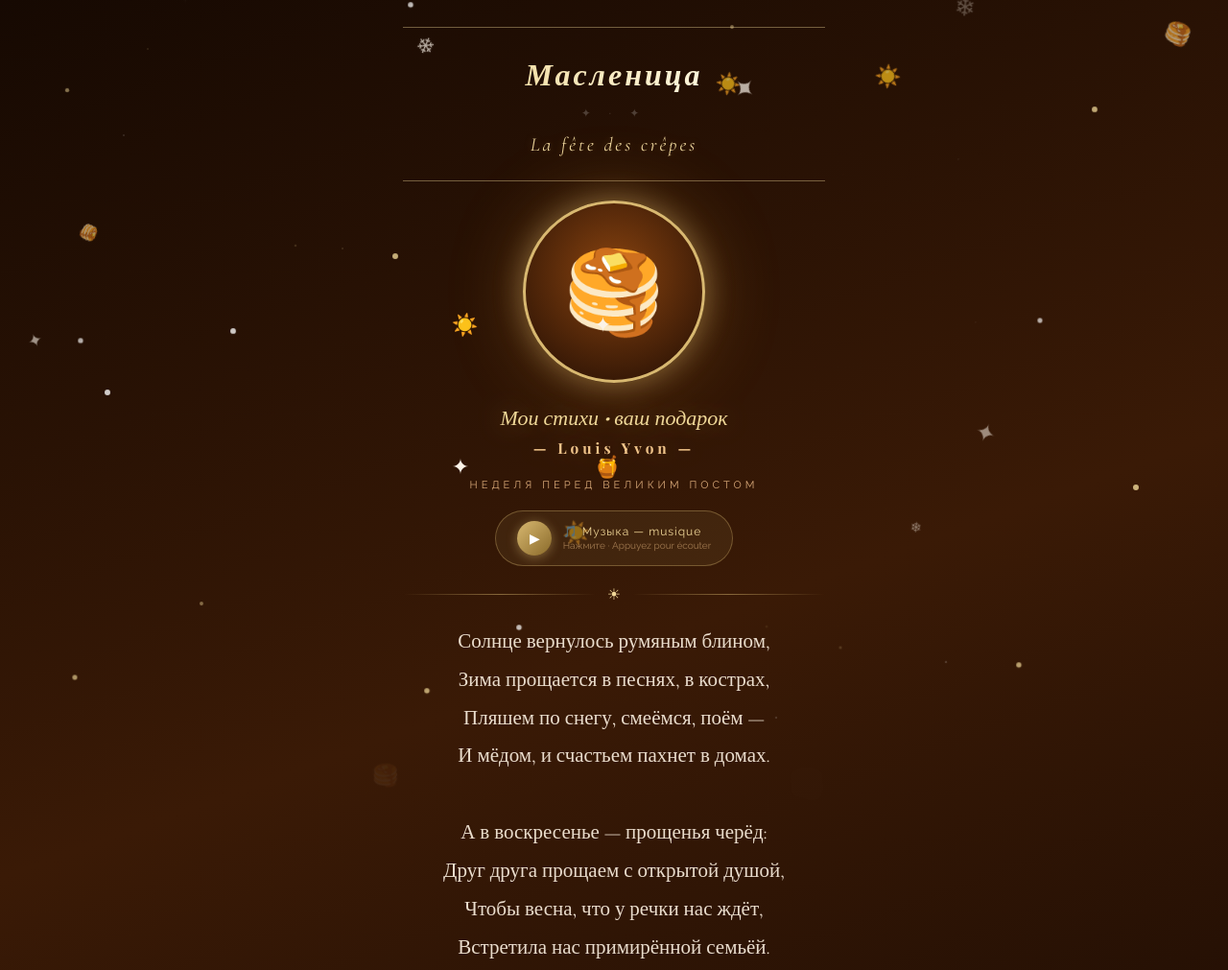
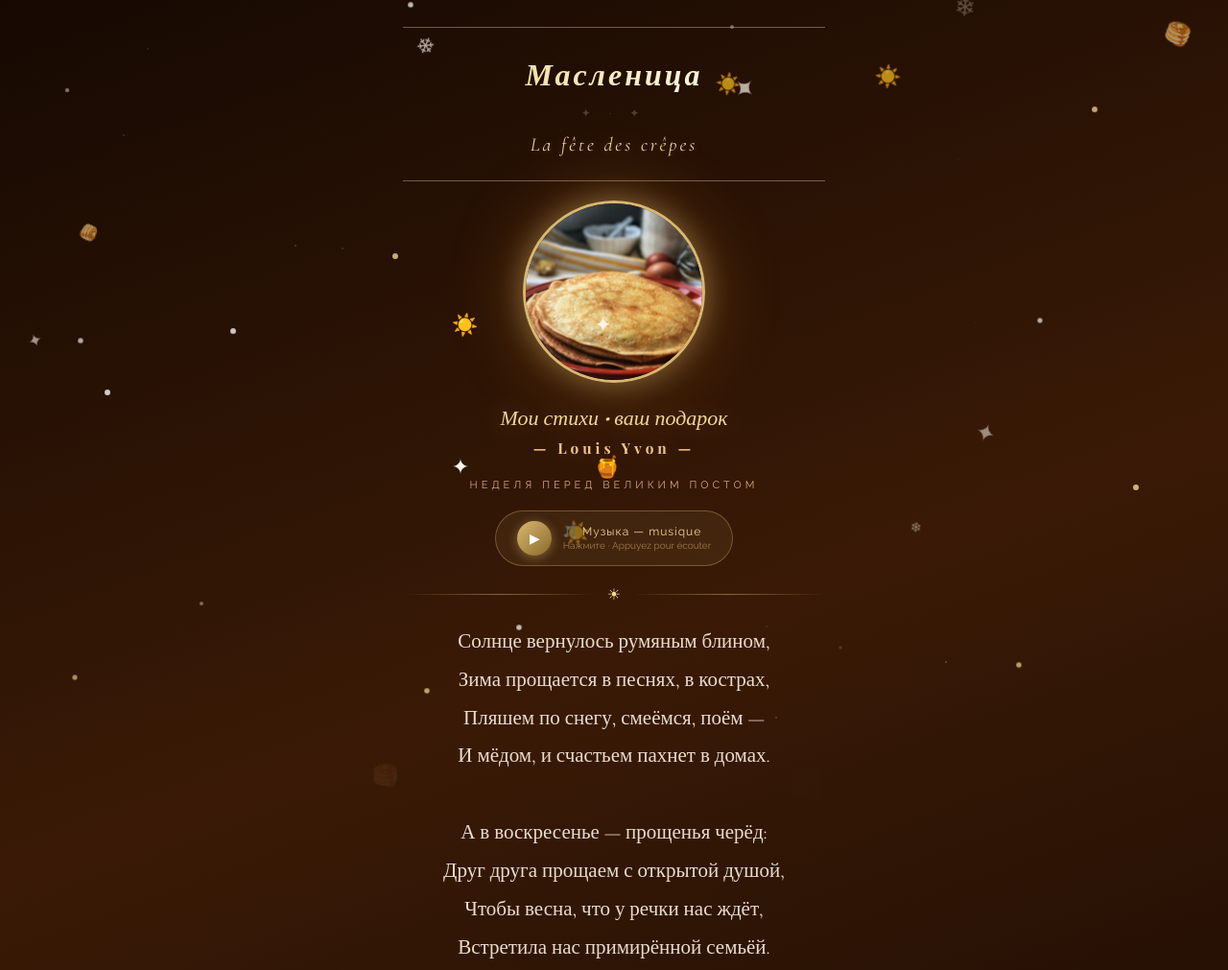
Before and after one commit to jeanpagani/jeanpagani.github.io, a plain HTML site: page cartes/maslenitsa.html in a window 1280 px wide. Shown: the top 1011 px of the page at 96% size. Drawn offline with nearby package versions, Linux system fonts and the light colour scheme; a web font is replaced by a local one.

Commit message:
Масленица : photo des blinis (tuile + médaillon)
Co-Authored-By: Claude Opus 5.5 <noreply@anthropic.com>
Claude-Session: https://claude.ai/code/session_011McuvHVizp8jBQhJGdY3oV

```diff
--- a/cartes/maslenitsa.html
+++ b/cartes/maslenitsa.html
@@ -225,7 +225,7 @@
   <!-- Photo -->
   <div class="photo-wrap">
     <div class="photo-ring" id="photoFrame">
-      <span aria-hidden="true">🥞</span>
+      <img src="maslenitsa-photo.jpg" alt="Масленица" style="width:100%;height:100%;object-fit:cover;display:block;border-radius:50%">
     </div>
     <span class="rose-deco" style="animation-delay:0s">☀️</span>
     <span class="rose-deco" style="animation-delay:-2s">✦</span>
```
Also changed, not shown: index.html (+1 -1 lines), cartes/maslenitsa-photo.jpg (added), images/tuiles/maslenitsa.jpg (added).
